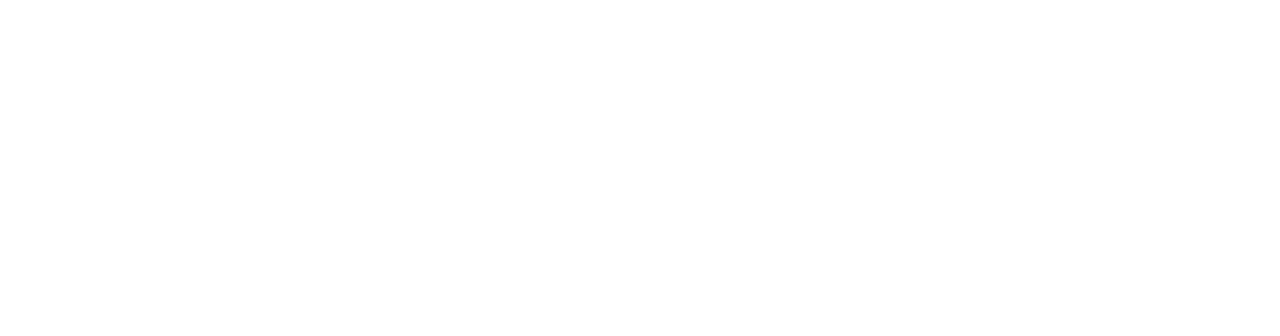
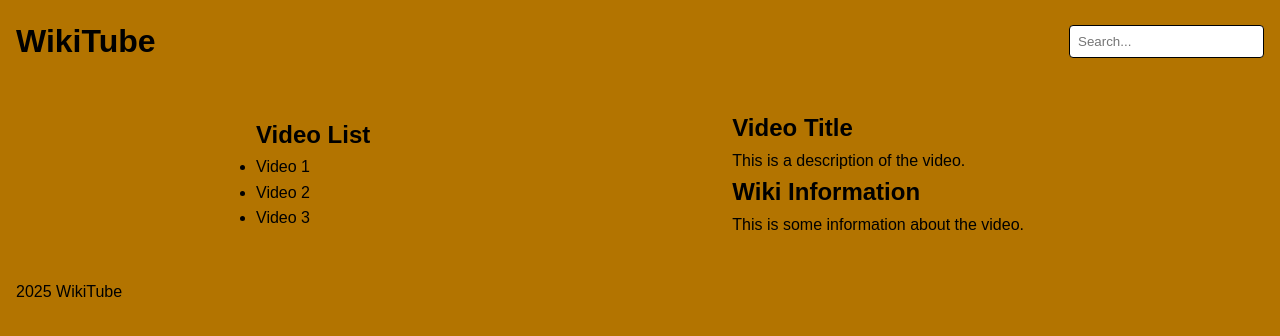
Before and after one commit to gizhak/WikiTube, a plain HTML site: page index.html in a window 1280 px wide. Drawn offline with Linux system fonts and the light colour scheme.

Commit message:
adding style

```diff
--- /dev/null
+++ b/css/basics/style.css
@@ -0,0 +1,47 @@
+* {
+    margin: 0;
+    padding: 0;
+    box-sizing: border-box;
+    /* background-color: hsl(39, 100%, 35%); */
+}
+
+body {
+    font-family: Arial, sans-serif;
+    line-height: 1.6;
+    background-color: hsl(39, 100%, 35%);
+}
+
+header {
+    /* background-color: hsl(39, 100%, 25%); */
+    display: flex;
+    justify-content: space-between;
+    align-items: center;
+    color: black;
+    padding: 1rem;
+    text-align: left;
+}
+
+input {
+    padding: 0.5rem;
+    border: 1px solid black;
+    border-radius: 4px;
+}
+
+main {
+    padding: 1rem;
+    display: flex;
+    flex-direction: row;
+    max-width: 800px;
+    margin: 10px auto;
+    justify-content: space-between;
+    align-items: center;
+
+}
+
+
+footer {
+    /* background-color: hsl(39, 100%, 15%); */
+    color: black;
+    text-align: left;
+    padding: 1rem;
+}
--- a/css/styles.css
+++ b/css/styles.css
@@ -0,0 +1,3 @@
+/* BASICS */
+
+@import url('basics/style.css');
--- a/index.html
+++ b/index.html
@@ -9,6 +9,33 @@
 </head>
 
 <body>
+    <header>
+        <h1>WikiTube</h1>
+        <input type="text" placeholder="Search...">
+    </header>
+    <main class="main-content">
+        <div class="List-videos">
+            <h2>Video List</h2>
+            <ul>
+                <li>Video 1</li>
+                <li>Video 2</li>
+                <li>Video 3</li>
+            </ul>
+        </div>
+        <div class="container-videos">
+            <div class="video">
+                <h2>Video Title</h2>
+                <p>This is a description of the video.</p>
+            </div>
+            <div class="wiki">
+                <h2>Wiki Information</h2>
+                <p>This is some information about the video.</p>
+            </div>
+        </div>
+    </main>
+    <footer>
+        <p> 2025 WikiTube</p>
+    </footer>
 
 </body>
 
```
